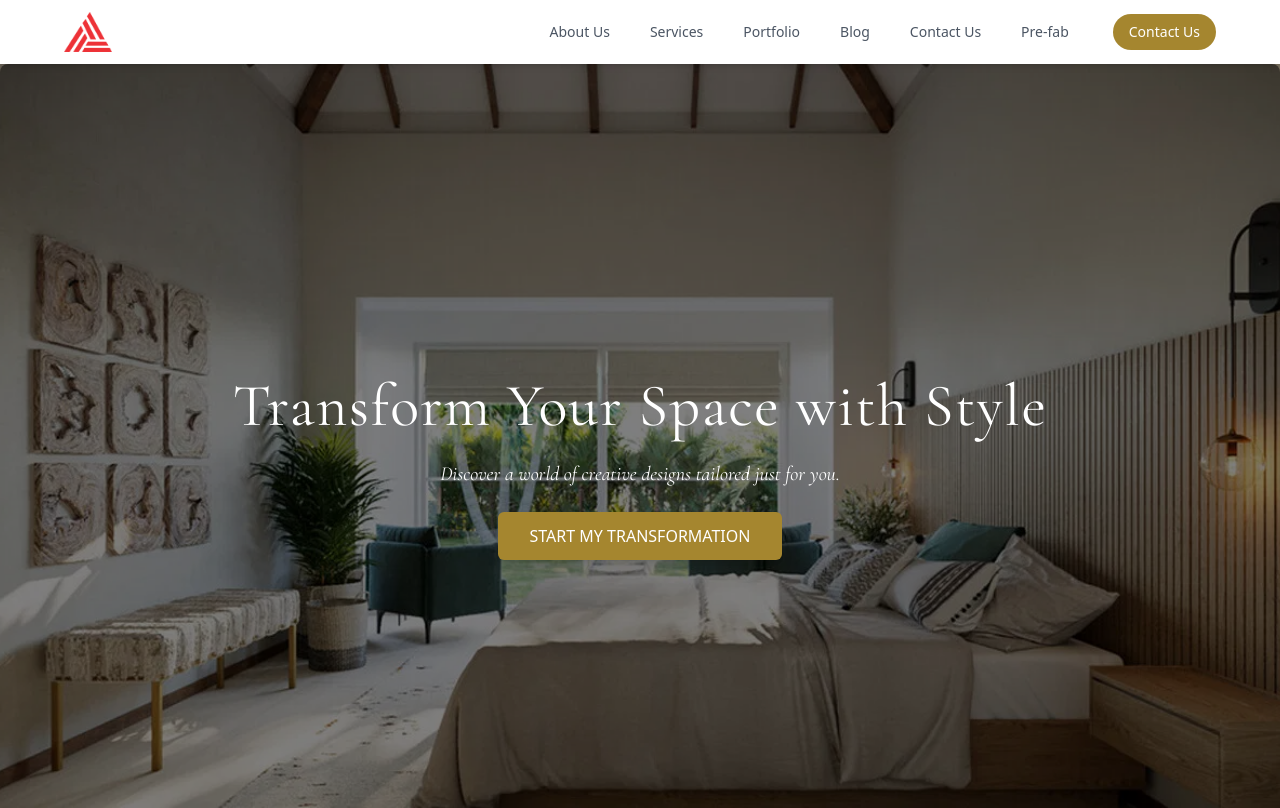
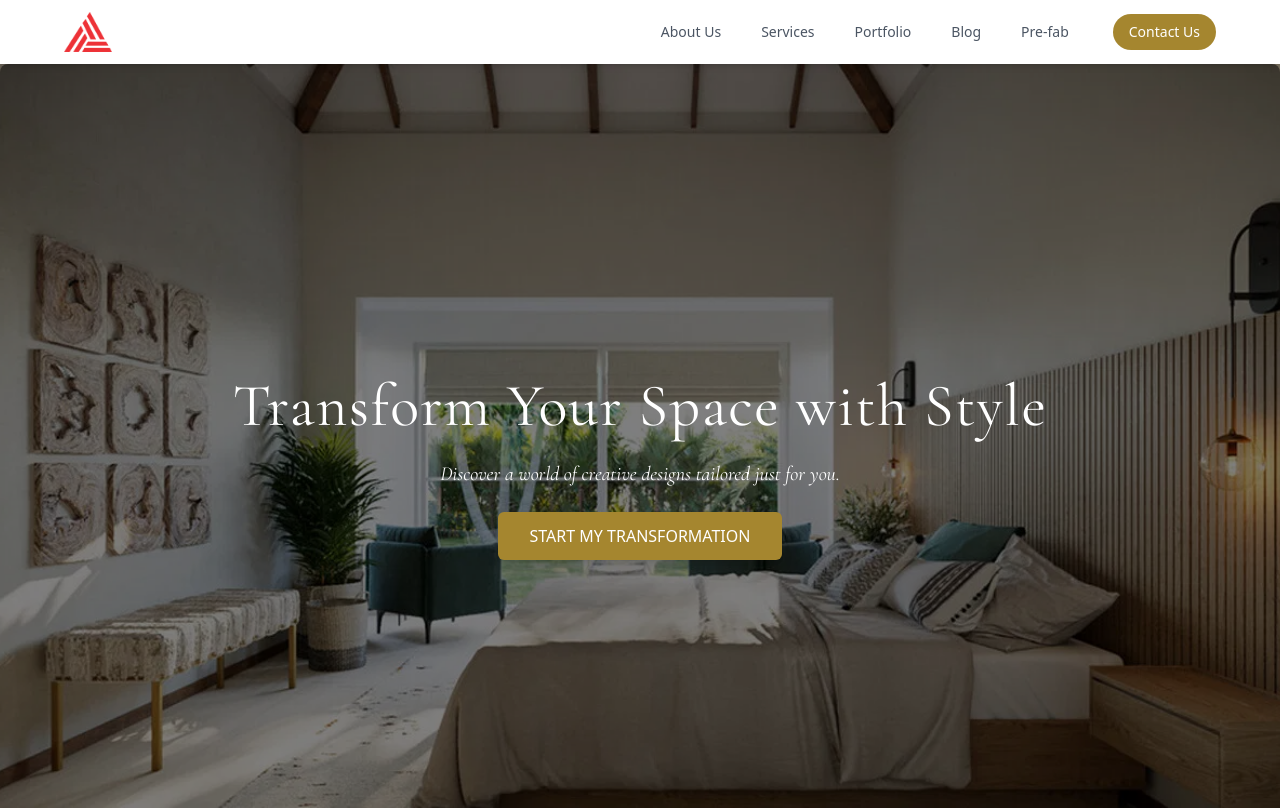
Before and after one commit to House-of-marktech-01/arch-interior-new, a React (Vite) app: page / in a window 1280 px wide. Shown: the top 808 px of the page. Built offline with nearby package versions, Linux system fonts and the light colour scheme; a web font is replaced by a local one.

Commit message:
:memo: change in nav

```diff
--- a/src/components/Navbar.jsx
+++ b/src/components/Navbar.jsx
@@ -50,12 +50,7 @@ export default function Navbar() {
               >
                 Blog
               </Link>
-              <Link
-                to="/contact"
-                className="text-gray-600 hover:text-primaryRed px-3 py-2 rounded-md text-sm font-medium"
-              >
-                Contact Us
-              </Link>
+
               <Link
                 to="/industrial-prefab"
                 className="text-gray-600 hover:text-primaryRed px-3 py-2 rounded-md text-sm font-medium"
@@ -125,12 +120,6 @@ export default function Navbar() {
               Blog
             </Link>
             <Link
-              to="/contact"
-              className="text-gray-600 hover:text-[#a5862f] block px-3 py-2 rounded-md text-base font-medium"
-            >
-              Contact Us
-            </Link>
-            <Link
               to="/industrial-prefab"
               className="text-gray-600 hover:text-[#a5862f] block px-3 py-2 rounded-md text-base font-medium"
             >
```
